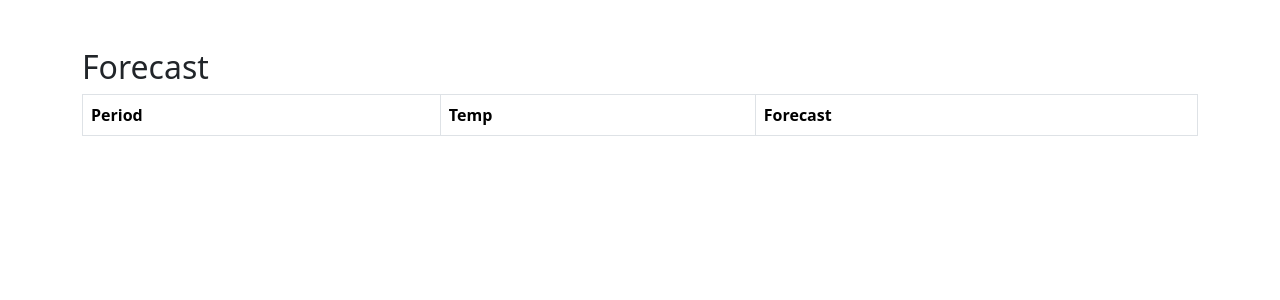
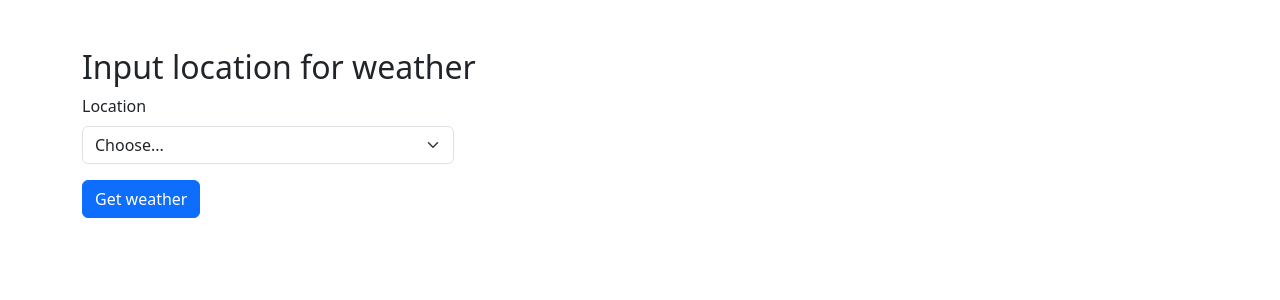
Before and after one commit to ednelgmot/weatherapp, a Flask app: page / in a window 1280 px wide. Shown: the part 56-356 px from the top of the page. Run offline with Flask 2, Linux system fonts and the light colour scheme; data that the repository does not hold is empty.

Commit message:
Broke output out to separate page, added form

```diff
--- a/app.py
+++ b/app.py
@@ -16,9 +16,9 @@ app = Flask(__name__)
 
 
 @app.route('/')
+@app.route('/home')
 def index():
-    data = fetch_data()
-    return render_template('index.html', data=data)
+    return render_template('index.html')
 
 #####
 
@@ -27,5 +27,11 @@ def alerts():
     data = fetch_alerts()
     return render_template('alerts.html', data=data)
 
+@app.route('/forecast', methods=['POST'])
+def forecast():
+    data = fetch_data()
+    return render_template('forecast.html', data=data)
+
+#####
 if __name__ == "__main__":
     app.run(port=8000, debug=True)
--- a/datapull.py
+++ b/datapull.py
@@ -5,6 +5,7 @@ from dataclasses import dataclass
 
 
 API_URL = 'https://api.weather.gov/gridpoints/GSP/126,77/forecast'
+
 ALERT_URL = 'https://api.weather.gov/alerts?point=35.487362,-80.621735'
 
 #####
--- a/templates/index.html
+++ b/templates/index.html
@@ -4,31 +4,26 @@
 
 {% block head %}
 <div class="container">
-<h2 class="mt-5">Forecast </h2>
+<h2 class="mt-5">Input location for weather</h2>
 </div>
 {% endblock %}
 
 {% block body %}
 
-{% if data.error %}
-<p>Boom error</p>
-{% else %}
-<table class="table table-bordered">
-<tr>
-    <th>Period</th>
-    <th>Temp</th>
-    <th>Forecast</th>
-</tr>
-<!-- table data -->
-{% for x in data['properties']['periods'] %}
+    <form action="{{ url_for('forecast')}}" method="POST">
+        <div class="col-md-4">
+            <label for="locinput" class="form-label">Location</label>
+            <select id="locinput" class="form-select">
+              <option selected>Choose...</option>
+              <option>Kannapolis</option>
+              <option>Concord</option>
+              <option>Charlotte</option>
+            </select>
+          </div>
+          <P>
+          <div class="col-12">
+            <button type="submit" class="btn btn-primary">Get weather</button>
+          </div>
+    </form>
 
-<td>{{ x['name'] }}</td>
-<td>{{ x['temperature'] }} {{ x['temperatureUnit'] }}</td>
-<td>{{ x['shortForecast'] }}</td>
-</tr>
-
-    {% endfor %}
-
-</table>
-{% endif %}
 {% endblock %}
```
Also changed, not shown: templates/forecast.html (added, +34 -0 lines).
